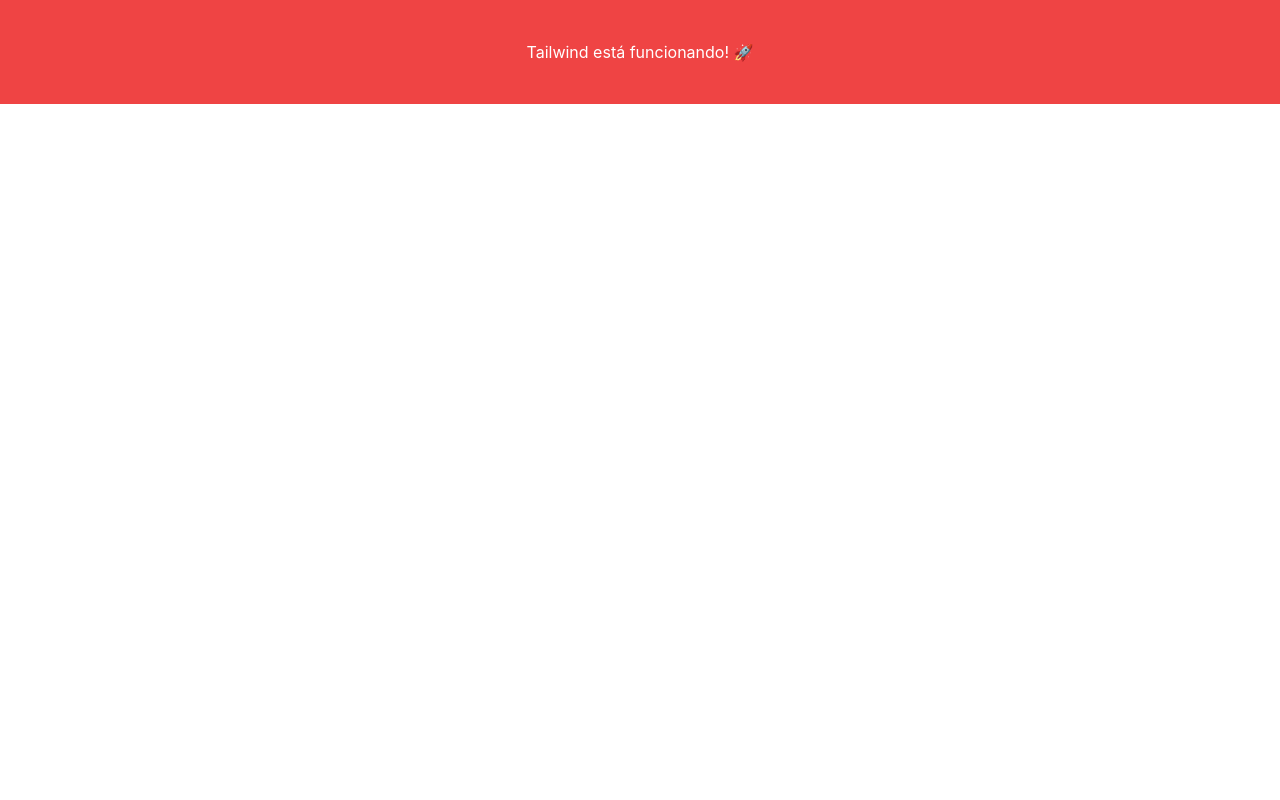
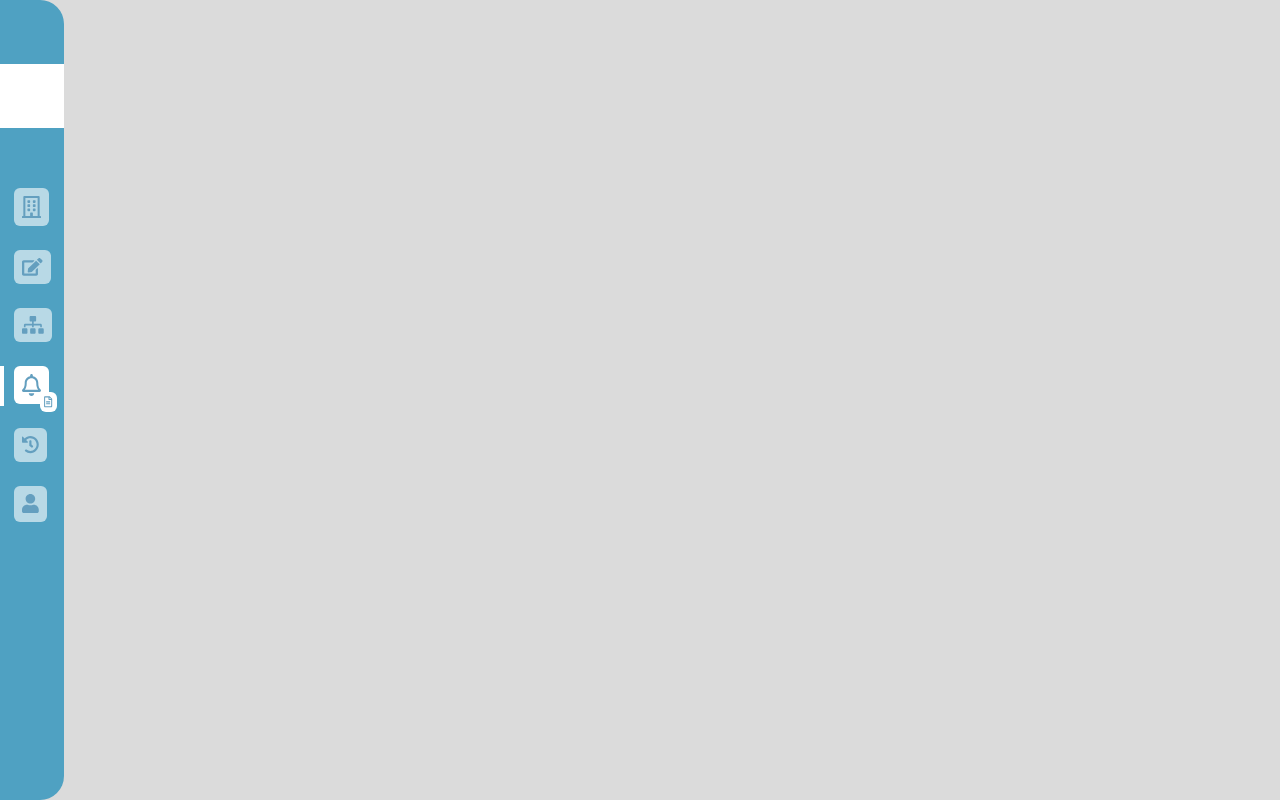
Before and after one commit to livbrandao/people-manager, a React (Create React App) app: page / in a window 1280 px wide. Built offline with nearby package versions, Linux system fonts and the light colour scheme.

Commit message:
✨ feat: Componente de menu

```diff
--- a/src/App.js
+++ b/src/App.js
@@ -1,9 +1,12 @@
 import "./App.css";
+import SidebarNavigation from "./components/Common/SidebarNavigation.jsx";
 
 function App() {
   return (
-    <div className="bg-red-500 text-white p-10 text-center">
-      Tailwind está funcionando! 🚀
+    <div className="flex h-screen bg-[#DBDBDB]">
+      <SidebarNavigation />
+
+      <div className="flex-1 ">{/* Conteúdo da página */}</div>
     </div>
   );
 }
--- a/src/components/Common/SidebarIcons.jsx
+++ b/src/components/Common/SidebarIcons.jsx
@@ -5,7 +5,7 @@
     <div
       className={`relative flex justify-center items-center p-2 rounded-md $
           text-blue-400 ${
-            isSelected ? "bg-white" : "bg-greyBlue bg-opacity-10 hover:bg-white"
+            isSelected ? "bg-white" : "bg-white bg-opacity-60 hover:bg-white"
           }`}
     >
       {icon}
--- /dev/null
+++ b/src/components/Common/SidebarNavigation.jsx
@@ -0,0 +1,19 @@
+import React from "react";
+import SidebarIcons from "./SidebarIcons";
+
+const SidebarNavigation = () => {
+  return (
+    <div className="relative flex flex-col h-full">
+      <div className="relative h-full bg-skyBlue w-16 rounded-r-3xl overflow-hidden">
+        {/* Container dos ícones */}
+        <div className="pt-16 space-y-12">
+          <div className="h-16 bg-white "></div>
+
+          <SidebarIcons />
+        </div>
+      </div>
+    </div>
+  );
+};
+
+export default SidebarNavigation;
```
